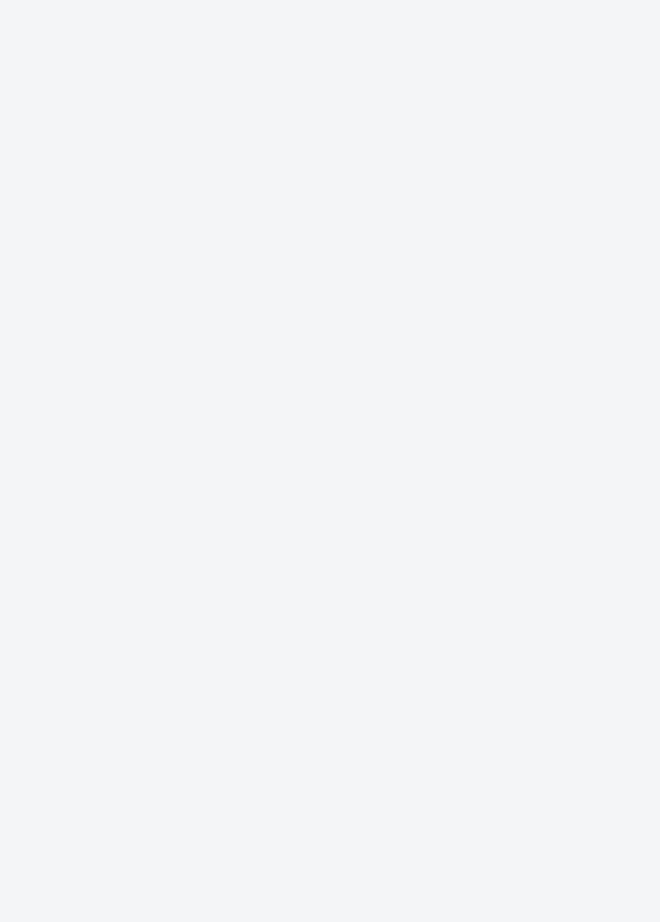
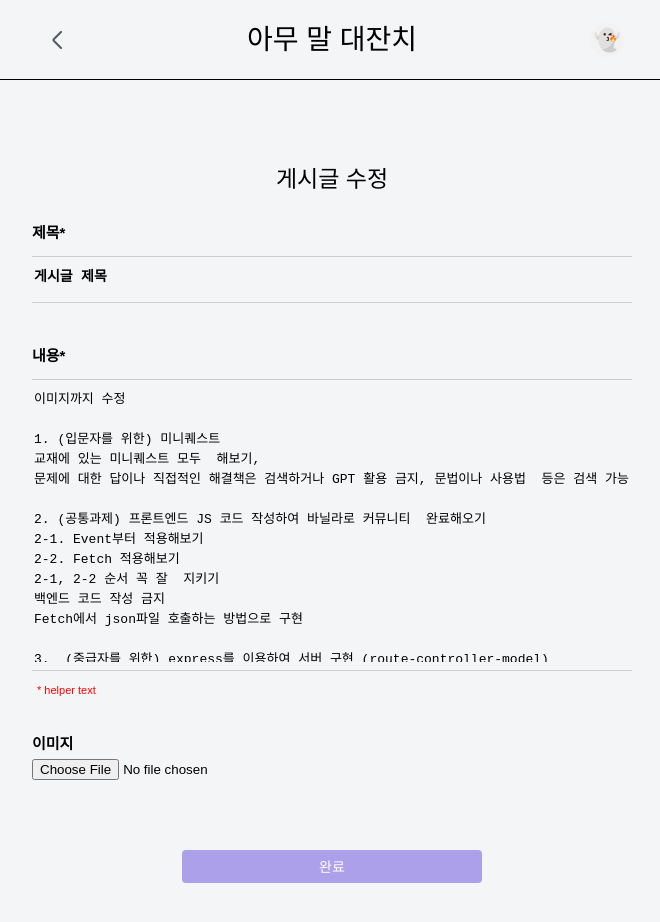
Before and after one commit to yoouung/community-web-fe, a React (Create React App) app: page /posts/update in a window 1280 px wide. Before the commit this address had no page. Shown: the top 922 px of the page, without its empty margins (308-968 px from the left). Before the commit the page ends 800 px from the top, so only its background shows below. Built offline with nearby package versions, Linux system fonts and the light colour scheme; a web font is replaced by a local one.

Commit message:
feat: add post-new, post-update page (static)
Signed-off-by: yoouung <jyp101400@egmail.com>

```diff
--- a/src/Router.js
+++ b/src/Router.js
@@ -9,6 +9,8 @@ import SignUp from "./pages/user/signUp";
 import UpdateInfo from "./pages/user/updateInfo";
 import UpdatePwd from "./pages/user/updatePwd";
 import Contents from "./pages/post/contents";
+import PostWrite from "./pages/post/write";
+import PostUpdate from "./pages/post/update";
 
 function Router() {
   return (
@@ -28,6 +30,8 @@ function Router() {
           <Route path="posts">
             <Route index element={<PostList />} />
             <Route path="contents" element={<Contents />} />
+            <Route path="new" element={<PostWrite />} />
+            <Route path="update" element={<PostUpdate />} />
           </Route>
         </Route>
       </Routes>
--- /dev/null
+++ b/src/pages/post/update.jsx
@@ -0,0 +1,126 @@
+import React from "react";
+import styled from "styled-components";
+import { Title } from "../../components/common/userStyle";
+import { HelperText, SubmitBtn } from "../../styles/commonStyles";
+
+const Hr = styled.hr`
+  width: 100%;
+  height: 1px;
+  background-color: #00000029;
+  border: none;
+`;
+
+const PostUpdateContainer = styled.section`
+  display: flex;
+  flex-direction: column;
+  width: 100%;
+  margin-top: 20px;
+`;
+
+const PostForm = styled.form``;
+
+const PostFormItem = styled.div`
+  display: flex;
+  flex-direction: column;
+  width: 100%;
+  margin-bottom: 30px;
+
+  .item-name {
+    font-size: 15px;
+    font-weight: 800;
+    line-height: 30px;
+  }
+
+  textarea {
+    border: none;
+    resize: none;
+    background-color: inherit;
+
+    line-height: 20px;
+
+    &:focus {
+      outline: none;
+    }
+  }
+  .post-title {
+    height: 25px;
+
+    font-size: 14px;
+    font-weight: 600;
+  }
+  .post-contents {
+    height: 270px;
+
+    font-size: 13px;
+    font-weight: 200;
+  }
+  .item-image {
+    min-width: 100px;
+    max-width: 250px;
+    max-height: 250px;
+    margin-top: 10px;
+  }
+`;
+
+const BtnBox = styled.div`
+  display: flex;
+  justify-content: center;
+  margin-top: 30px;
+
+  button {
+    width: 300px;
+    height: 33px;
+    font-size: 14px;
+    line-height: 16px;
+
+    &:hover {
+      cursor: pointer;
+      background-color: #7f6aee;
+    }
+  }
+`;
+
+const PostUpdate = () => {
+  const postTitle = `게시글 제목`;
+  const postContents = `이미지까지 수정\r\n\r\n1. (입문자를 위한) 미니퀘스트\r\n교재에 있는 미니퀘스트 모두  해보기,\r\n문제에 대한 답이나 직접적인 해결책은 검색하거나 GPT 활용 금지, 문법이나 사용법  등은 검색 가능\r\n\r\n2. (공통과제) 프론트엔드 JS 코드 작성하여 바닐라로 커뮤니티  완료해오기\r\n2-1. Event부터 적용해보기\r\n2-2. Fetch 적용해보기\r\n2-1, 2-2 순서 꼭 잘  지키기\r\n백엔드 코드 작성 금지\r\nFetch에서 json파일 호출하는 방법으로 구현\r\n\r\n3.  (중급자를 위한) express를 이용하여 서버 구현 (route-controller-model)\r\n- model은  DB연결이 아닌 JSON 더미 데이터로 진행\r\n**백엔드 서버 분리해야합니다!!\r\n기존 express 와  달리 새로운 express 만들어야함.`;
+
+  return (
+    <>
+      <Title>게시글 수정</Title>
+
+      <PostUpdateContainer>
+        <PostForm>
+          <PostFormItem>
+            <span className="item-name">제목*</span>
+            <Hr />
+            <textarea className="post-title" placeholder="제목을 입력해주세요." maxLength="26">
+              {postTitle}
+            </textarea>
+            <Hr />
+          </PostFormItem>
+
+          <PostFormItem>
+            <span className="item-name">내용*</span>
+            <Hr />
+            <textarea className="post-contents" placeholder="내용을 입력해주세요.">
+              {postContents}
+            </textarea>
+            <Hr />
+            <HelperText>* helper text</HelperText>
+          </PostFormItem>
+          <PostFormItem>
+            <span className="item-name">이미지</span>
+            <input type="file" name="post-image" accept="image/*" />
+            <image className="item-image" alt="image-preview" />
+          </PostFormItem>
+        </PostForm>
+
+        <BtnBox>
+          <SubmitBtn>완료</SubmitBtn>
+        </BtnBox>
+      </PostUpdateContainer>
+    </>
+  );
+};
+
+export default PostUpdate;
--- /dev/null
+++ b/src/pages/post/write.jsx
@@ -0,0 +1,119 @@
+import React from "react";
+import styled from "styled-components";
+import { Title } from "../../components/common/userStyle";
+import { HelperText, SubmitBtn } from "../../styles/commonStyles";
+
+const Hr = styled.hr`
+  width: 100%;
+  height: 1px;
+  background-color: #00000029;
+  border: none;
+`;
+
+const PostWriteContainer = styled.section`
+  display: flex;
+  flex-direction: column;
+  width: 100%;
+  margin-top: 20px;
+`;
+
+const PostForm = styled.form``;
+
+const PostFormItem = styled.div`
+  display: flex;
+  flex-direction: column;
+  width: 100%;
+  margin-bottom: 30px;
+
+  .item-name {
+    font-size: 15px;
+    font-weight: 800;
+    line-height: 30px;
+  }
+
+  textarea {
+    border: none;
+    resize: none;
+    background-color: inherit;
+
+    line-height: 20px;
+
+    &:focus {
+      outline: none;
+    }
+  }
+  .post-title {
+    height: 25px;
+
+    font-size: 14px;
+    font-weight: 600;
+  }
+  .post-contents {
+    height: 270px;
+
+    font-size: 13px;
+    font-weight: 200;
+  }
+  .item-image {
+    min-width: 100px;
+    max-width: 250px;
+    max-height: 250px;
+    margin-top: 10px;
+  }
+`;
+
+const BtnBox = styled.div`
+  display: flex;
+  justify-content: center;
+  margin-top: 30px;
+
+  button {
+    width: 300px;
+    height: 33px;
+    font-size: 14px;
+    line-height: 16px;
+
+    &:hover {
+      cursor: pointer;
+      background-color: #7f6aee;
+    }
+  }
+`;
+
+const PostWrite = () => {
+  return (
+    <>
+      <Title>게시글 작성</Title>
+
+      <PostWriteContainer>
+        <PostForm>
+          <PostFormItem>
+            <span className="item-name">제목*</span>
+            <Hr />
+            <textarea className="post-title" placeholder="제목을 입력해주세요." maxLength="26" />
+            <Hr />
+          </PostFormItem>
+
+          <PostFormItem>
+            <span className="item-name">내용*</span>
+            <Hr />
+            <textarea className="post-contents" placeholder="내용을 입력해주세요." />
+            <Hr />
+            <HelperText>* helper text</HelperText>
+          </PostFormItem>
+          <PostFormItem>
+            <span className="item-name">이미지</span>
+            <input type="file" name="post-image" accept="image/*" />
+            <image className="item-image" alt="image-preview" />
+          </PostFormItem>
+        </PostForm>
+
+        <BtnBox>
+          <SubmitBtn>완료</SubmitBtn>
+        </BtnBox>
+      </PostWriteContainer>
+    </>
+  );
+};
+
+export default PostWrite;
```
